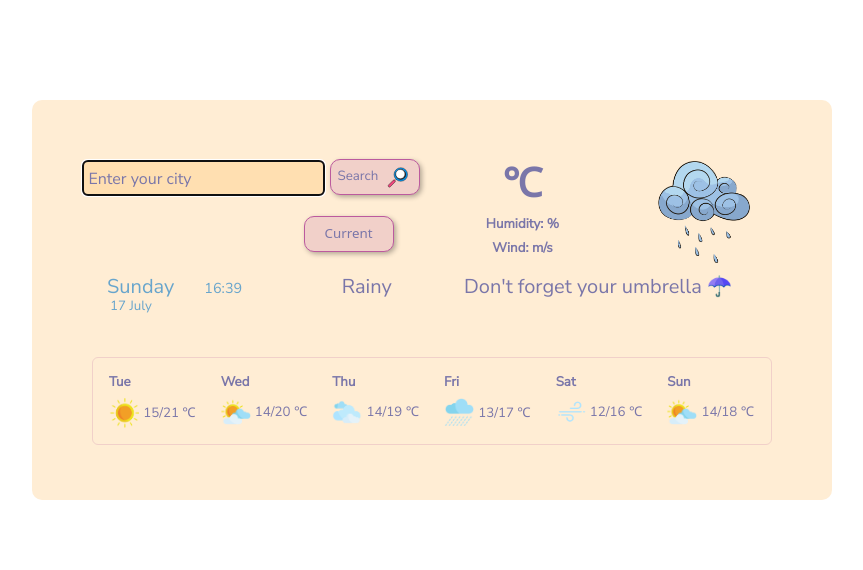
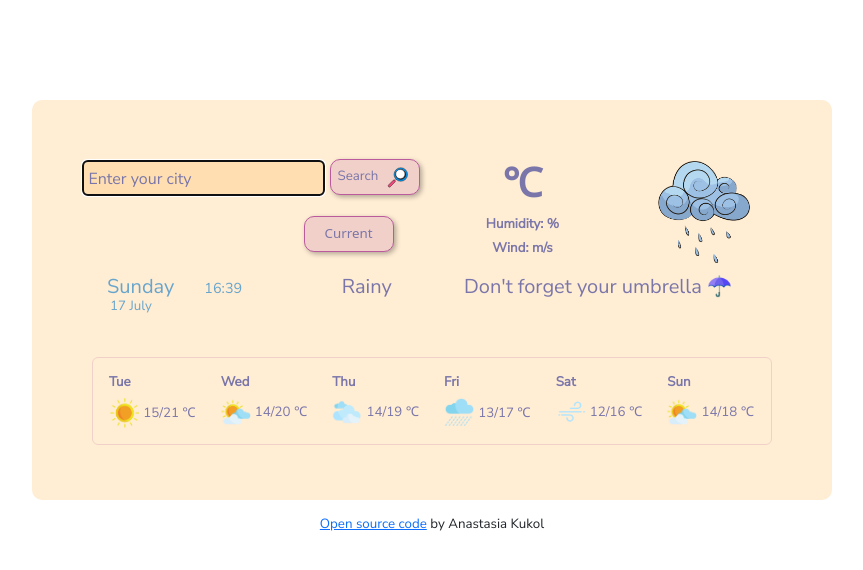
Before and after one commit to anastasiakukol/weather-app, a plain HTML site: page index.html in a window 1280 px wide. Shown: the whole page, without its empty margins (208-1071 px from the left). Drawn offline with nearby package versions, Linux system fonts and the light colour scheme; no server answers; a web font is replaced by a local one.

Commit message:
Added a link to the bottom and styled it in css

```diff
--- a/index.html
+++ b/index.html
@@ -105,6 +105,10 @@
       </div>
     </div>
   </div>
+  <div class="link">
+    <a href="https://github.com/anastasiakukol/weather-app" target="blank">Open source code</a> by
+    Anastasia Kukol
+  </div>
   <script src="src/index.js"></script>
 </body>
 
--- a/src/styles.css
+++ b/src/styles.css
@@ -7,7 +7,8 @@ h6,
 .date,
 .week-temperature,
 input::placeholder,
-.btn-default {
+.btn-default,
+.link {
   font-family: "Fascinate Inline", cursive;
   font-family: "Nunito Sans", sans-serif;
 }
@@ -141,3 +142,8 @@ h6 {
   background-color: #ffedd4;
   border-color: #f1d0c9;
 }
+.link {
+  text-align: center;
+  margin-top: 15px;
+  font-size: smaller;
+}
```
